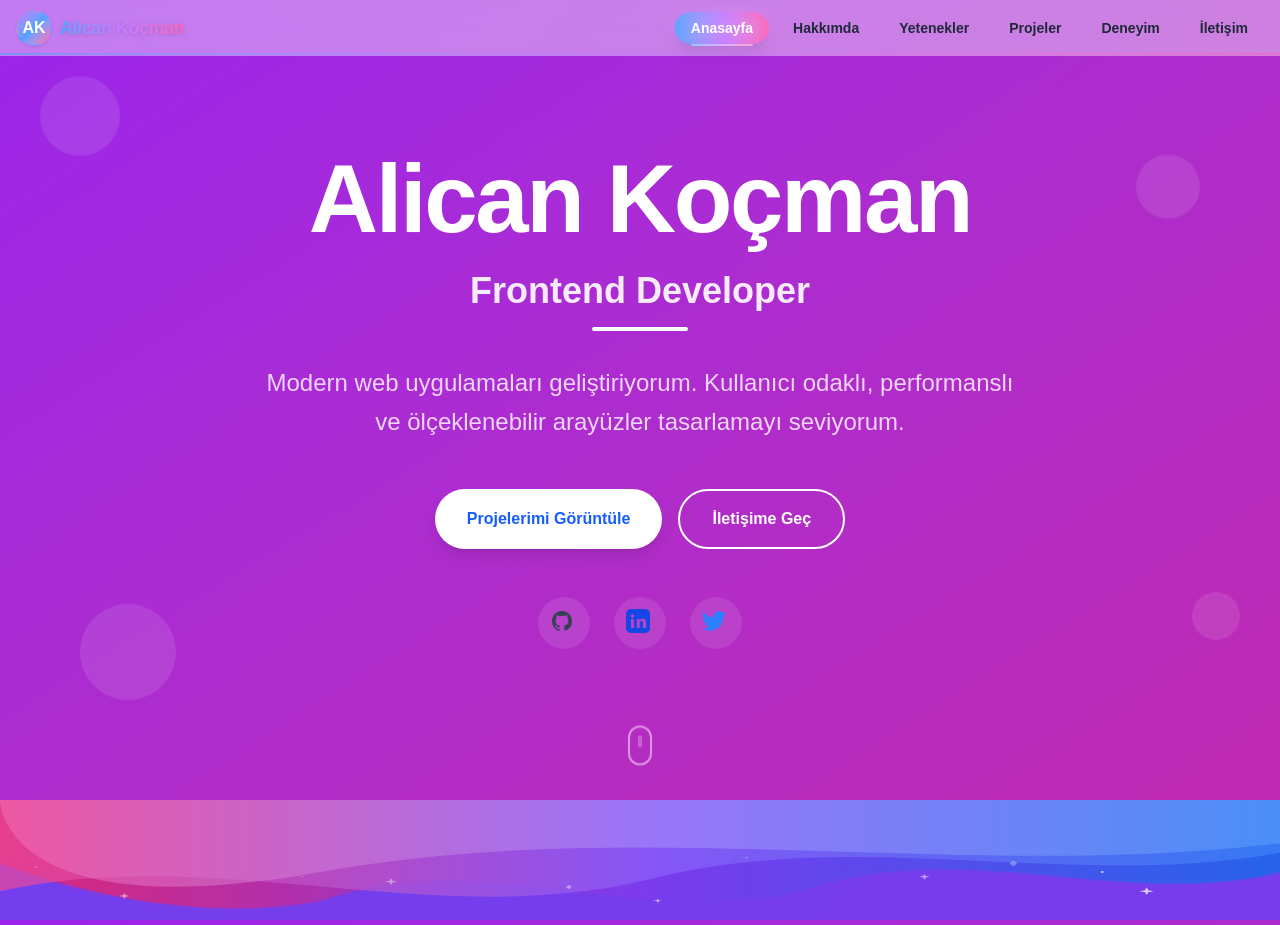
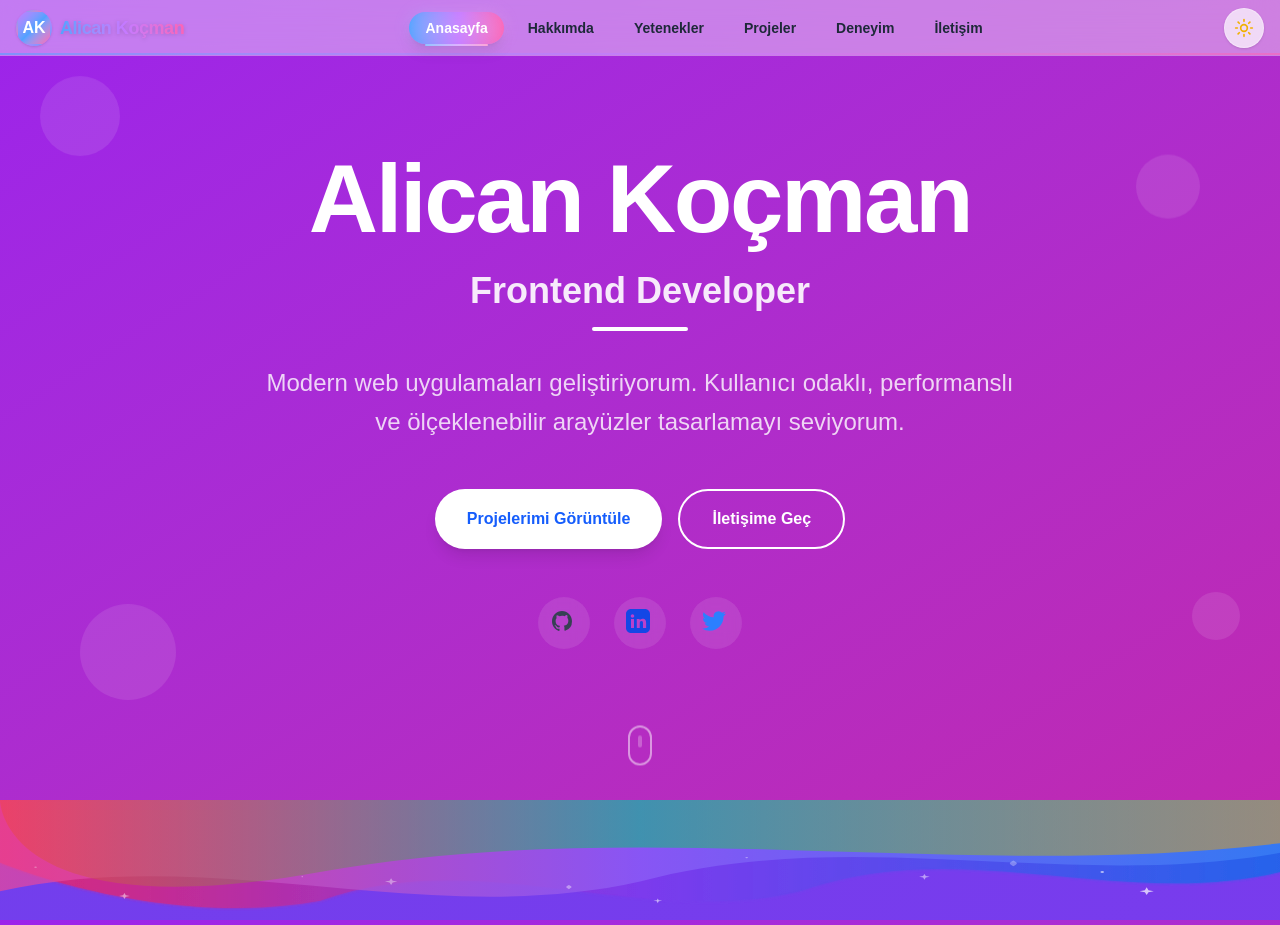
Before and after one commit to alicankocman/alicankocman.dev, a Next.js app: page / in a window 1280 px wide. Shown: the top 925 px of the page. Built offline with nearby package versions, Linux system fonts and the light colour scheme.

Commit message:
feat: add theme toggle and enhance dark mode with custom gradients across all sections

```diff
--- a/src/app/sections/About.tsx
+++ b/src/app/sections/About.tsx
@@ -4,7 +4,7 @@ import WaveSeparator from '../../components/WaveSeparator';
 const About = () => (
   <section id="about" className="w-full relative overflow-hidden">
     {/* Animated Background */}
-    <div className="absolute inset-0 bg-gradient-to-br from-blue-600 via-purple-600 to-pink-600 animate-gradient opacity-90"></div>
+    <div className="absolute inset-0 bg-gradient-to-br from-blue-600 via-purple-600 to-pink-600 dark:from-slate-900 dark:via-purple-900 dark:to-slate-900 animate-gradient opacity-90"></div>
     <div className="relative z-10">
       <div className="text-center mb-16">
         <h2 className="text-5xl md:text-6xl font-bold text-gray-800 dark:text-gray-200 mb-6">
--- a/src/app/sections/Contact.tsx
+++ b/src/app/sections/Contact.tsx
@@ -80,7 +80,7 @@ const Contact = () => {
   return (
     <section id="contact" className="w-full relative overflow-hidden">
       {/* Animated Background */}
-      <div className="absolute inset-0 bg-gradient-to-br from-blue-600 via-purple-600 to-pink-600 animate-gradient opacity-90"></div>
+      <div className="absolute inset-0 bg-gradient-to-br from-blue-600 via-purple-600 to-pink-600 dark:from-slate-900 dark:via-purple-900 dark:to-slate-900 animate-gradient opacity-90"></div>
       <div className="relative z-10">
         <div className="text-center mb-16">
           <h2 className="text-5xl md:text-6xl font-bold text-gray-100 dark:text-gray-200 mb-6">
--- a/src/app/sections/Experience.tsx
+++ b/src/app/sections/Experience.tsx
@@ -52,7 +52,7 @@ const experiences = [
 const Experience = () => (
   <section id="experience" className="w-full relative overflow-hidden">
     {/* Animated Background */}
-    <div className="absolute inset-0 bg-gradient-to-br from-blue-600 via-purple-600 to-pink-600 animate-gradient opacity-90"></div>
+    <div className="absolute inset-0 bg-gradient-to-br from-blue-600 via-purple-600 to-pink-600 dark:from-slate-900 dark:via-purple-900 dark:to-slate-900 animate-gradient opacity-90"></div>
     <div className="relative z-10">
       <div className="text-center mb-16">
         <h2 className="text-5xl md:text-6xl font-bold text-gray-100 dark:text-gray-200 mb-6">
--- a/src/app/sections/Projects.tsx
+++ b/src/app/sections/Projects.tsx
@@ -31,7 +31,7 @@ const projects = [
 const Projects = () => (
   <section id="projects" className="w-full relative overflow-hidden">
     {/* Animated Background */}
-    <div className="absolute inset-0 bg-gradient-to-br from-blue-600 via-purple-600 to-pink-600 animate-gradient opacity-90"></div>
+    <div className="absolute inset-0 bg-gradient-to-br from-blue-600 via-purple-600 to-pink-600 dark:from-slate-900 dark:via-purple-900 dark:to-slate-900 animate-gradient opacity-90"></div>
     <div className="relative z-10">
       <div className="text-center mb-16">
         <h2 className="text-5xl md:text-6xl font-bold text-gray-100 dark:text-gray-200 mb-6">
--- a/src/app/sections/Skills.tsx
+++ b/src/app/sections/Skills.tsx
@@ -132,7 +132,7 @@ const Skills = () => {
   return (
     <section id="skills" className="w-full relative overflow-hidden">
       {/* Animated Background */}
-      <div className="absolute inset-0 bg-gradient-to-br from-blue-600 via-purple-600 to-pink-600 animate-gradient opacity-90"></div>
+      <div className="absolute inset-0 bg-gradient-to-br from-blue-600 via-purple-600 to-pink-600 dark:from-slate-900 dark:via-purple-900 dark:to-slate-900 animate-gradient opacity-90"></div>
       <div className="relative z-10">
         {/* Header */}
         <div className="text-center mb-20">
--- a/src/components/Navbar.tsx
+++ b/src/components/Navbar.tsx
@@ -1,5 +1,6 @@
 "use client";
 import React, { useState, useEffect } from "react";
+import ThemeToggle from "./ThemeToggle";
 
 const navLinks = [
   { label: "Anasayfa", href: "#hero" },
@@ -92,6 +93,11 @@ const Navbar = () => {
             </a>
           ))}
         </div>
+        {/* Right side controls */}
+        <div className="flex items-center gap-2">
+          {/* Theme toggle */}
+          <ThemeToggle />
+
           {/* Hamburger for mobile */}
           <button
             className="md:hidden flex flex-col justify-center items-center w-10 h-10 rounded-full bg-white/70 dark:bg-gray-800/70 shadow border border-white/30 dark:border-gray-700/40 focus:outline-none focus:ring-2 focus:ring-blue-300 transition-all"
@@ -102,6 +108,7 @@ const Navbar = () => {
             <span className={`block w-6 h-0.5 bg-gradient-to-r from-blue-400 via-purple-400 to-pink-400 rounded mt-1 transition-all duration-300 ${menuOpen ? "opacity-0" : ""}`}></span>
             <span className={`block w-6 h-0.5 bg-gradient-to-r from-blue-400 via-purple-400 to-pink-400 rounded mt-1 transition-all duration-300 ${menuOpen ? "-rotate-45 -translate-y-1" : ""}`}></span>
           </button>
+        </div>
         {/* Mobile Menu */}
         <div className={`md:hidden fixed top-0 left-0 w-full h-full bg-black/40 z-40 transition-all duration-300 ${menuOpen ? "opacity-100 pointer-events-auto" : "opacity-0 pointer-events-none"}`} onClick={() => setMenuOpen(false)}></div>
         <nav
--- /dev/null
+++ b/src/components/ThemeToggle.tsx
@@ -0,0 +1,80 @@
+"use client";
+import React, { useState, useEffect } from "react";
+import { Sun, Moon } from "lucide-react";
+
+const ThemeToggle = () => {
+  const [theme, setTheme] = useState<'light' | 'dark'>('light');
+  const [mounted, setMounted] = useState(false);
+
+  useEffect(() => {
+    setMounted(true);
+    // Check local storage or system preference
+    const savedTheme = localStorage.getItem('theme') as 'light' | 'dark';
+    const systemTheme = window.matchMedia('(prefers-color-scheme: dark)').matches ? 'dark' : 'light';
+    const initialTheme = savedTheme || systemTheme;
+    setTheme(initialTheme);
+  }, []);
+
+  useEffect(() => {
+    if (!mounted) return;
+
+    // Update document class
+    if (theme === 'dark') {
+      document.documentElement.classList.add('dark');
+    } else {
+      document.documentElement.classList.remove('dark');
+    }
+
+    // Save to localStorage
+    localStorage.setItem('theme', theme);
+  }, [theme, mounted]);
+
+  const toggleTheme = () => {
+    setTheme(prev => prev === 'light' ? 'dark' : 'light');
+  };
+
+  if (!mounted) {
+    return (
+      <div className="w-10 h-10 rounded-full bg-white/70 dark:bg-gray-800/70 shadow border border-white/30 dark:border-gray-700/40 flex items-center justify-center">
+        <div className="w-5 h-5 bg-gray-300 rounded animate-pulse" />
+      </div>
+    );
+  }
+
+  return (
+    <button
+      onClick={toggleTheme}
+      className="relative w-10 h-10 rounded-full bg-white/70 dark:bg-gray-800/70 shadow border border-white/30 dark:border-gray-700/40 flex items-center justify-center focus:outline-none focus:ring-2 focus:ring-blue-300 transition-all duration-300 hover:scale-105 hover:shadow-lg group"
+      aria-label={theme === 'light' ? 'Dark mode\'a geç' : 'Light mode\'a geç'}
+    >
+      {/* Background glow */}
+      <div className="absolute inset-0 rounded-full bg-gradient-to-r from-blue-400/20 via-purple-400/20 to-pink-400/20 opacity-0 group-hover:opacity-100 transition-opacity duration-300" />
+
+      {/* Icon container */}
+      <div className="relative z-10">
+        {/* Sun icon */}
+        <Sun
+          className={`w-5 h-5 text-yellow-500 transition-all duration-500 ${
+            theme === 'light'
+              ? 'opacity-100 rotate-0 scale-100'
+              : 'opacity-0 rotate-90 scale-75'
+          }`}
+        />
+
+        {/* Moon icon */}
+        <Moon
+          className={`absolute inset-0 w-5 h-5 text-blue-400 transition-all duration-500 ${
+            theme === 'dark'
+              ? 'opacity-100 rotate-0 scale-100'
+              : 'opacity-0 -rotate-90 scale-75'
+          }`}
+        />
+      </div>
+
+      {/* Ripple effect */}
+      <div className="absolute inset-0 rounded-full bg-gradient-to-r from-blue-400/30 via-purple-400/30 to-pink-400/30 opacity-0 group-active:opacity-100 group-active:scale-150 transition-all duration-300 pointer-events-none" />
+    </button>
+  );
+};
+
+export default ThemeToggle;
--- a/src/components/WaveSeparator.tsx
+++ b/src/components/WaveSeparator.tsx
@@ -36,14 +36,14 @@ const WaveSeparator = ({ flip = false }: { flip?: boolean }) => (
         </linearGradient>
 
         <linearGradient id="waveGradient3" x1="0" y1="0" x2="1440" y2="0" gradientUnits="userSpaceOnUse">
-          <stop stopColor="#60a5fa" stopOpacity="0.5">
-            <animate attributeName="stop-color" values="#60a5fa;#a78bfa;#f472b6;#60a5fa" dur="4s" repeatCount="indefinite" />
+          <stop stopColor="#f59e0b" stopOpacity="0.5">
+            <animate attributeName="stop-color" values="#f59e0b;#10b981;#ef4444;#f59e0b" dur="4s" repeatCount="indefinite" />
           </stop>
-          <stop offset="0.5" stopColor="#a78bfa" stopOpacity="0.6">
-            <animate attributeName="stop-color" values="#a78bfa;#f472b6;#60a5fa;#a78bfa" dur="4s" repeatCount="indefinite" />
+          <stop offset="0.5" stopColor="#10b981" stopOpacity="0.6">
+            <animate attributeName="stop-color" values="#10b981;#ef4444;#f59e0b;#10b981" dur="4s" repeatCount="indefinite" />
           </stop>
-          <stop offset="1" stopColor="#f472b6" stopOpacity="0.5">
-            <animate attributeName="stop-color" values="#f472b6;#60a5fa;#a78bfa;#f472b6" dur="4s" repeatCount="indefinite" />
+          <stop offset="1" stopColor="#ef4444" stopOpacity="0.5">
+            <animate attributeName="stop-color" values="#ef4444;#f59e0b;#10b981;#ef4444" dur="4s" repeatCount="indefinite" />
           </stop>
         </linearGradient>
 
--- a/src/components/index.ts
+++ b/src/components/index.ts
@@ -2,3 +2,4 @@ export { default as Button } from './Button';
 export { default as Card } from './Card';
 export { default as SectionTitle } from './SectionTitle';
 export { default as Badge } from './Badge';
+export { default as ThemeToggle } from './ThemeToggle';
```
Also changed, not shown: src/app/globals.css (+26 -0 lines). Lines whose indentation alone changed are shown as unchanged.
